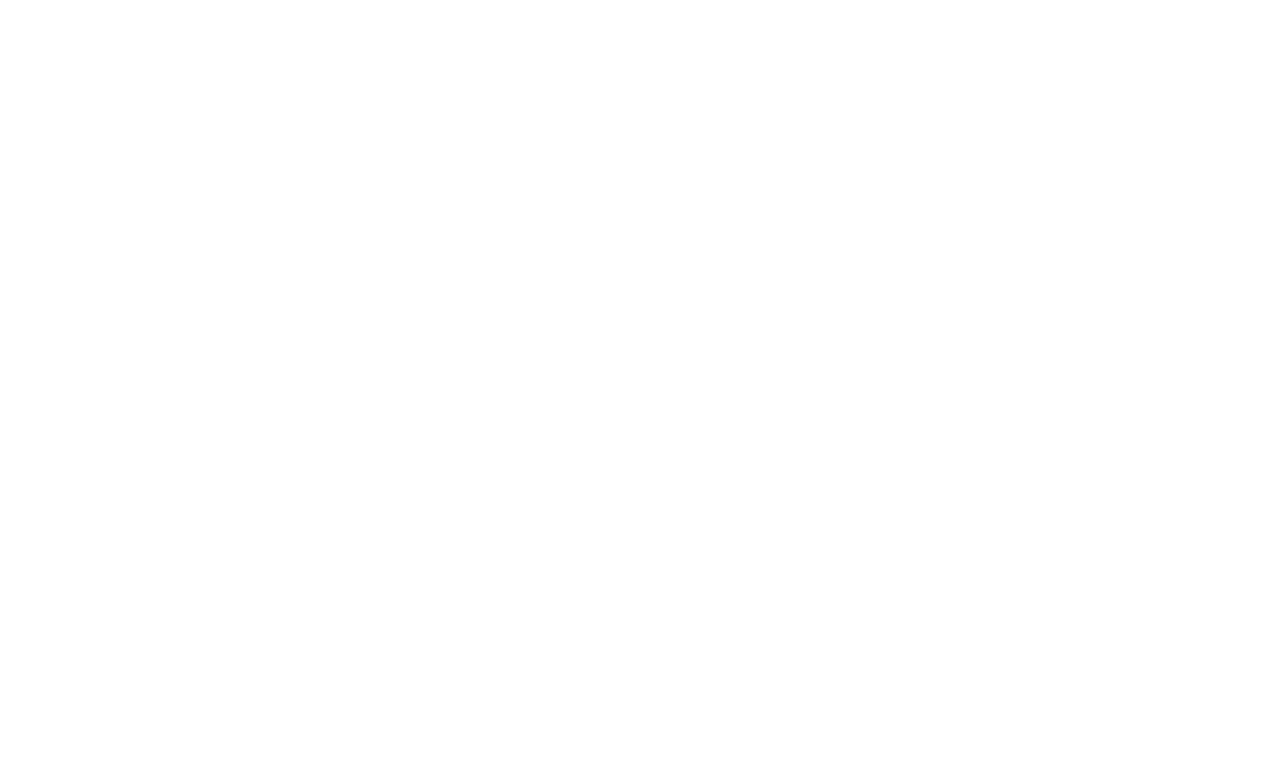
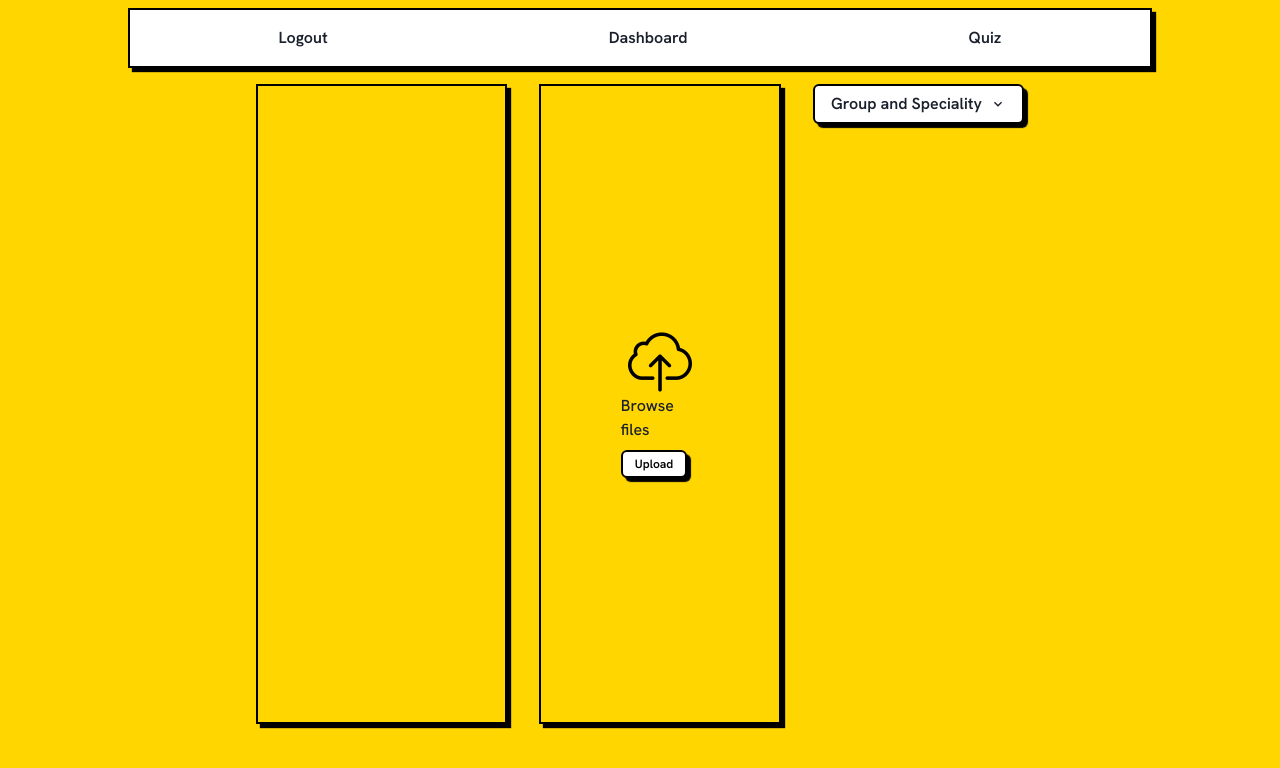
Before and after one commit to Cushz/Quiz_Front, a React (Vite) app in the folder quiz_front/: page /dashboard in a window 1280 px wide. Before the commit this address had no page. Shown: the top 768 px of the page. Built offline with nearby package versions, Linux system fonts and the light colour scheme.

Commit message:
Dashboard modified, Navbar added

```diff
--- a/quiz_front/package.json
+++ b/quiz_front/package.json
@@ -9,6 +9,7 @@
     "preview": "vite preview"
   },
   "dependencies": {
+    "@chakra-ui/icons": "^2.0.17",
     "@chakra-ui/react": "^2.5.1",
     "@emotion/react": "^11.10.6",
     "@emotion/styled": "^11.10.6",
--- a/quiz_front/src/components/GroupSelection.jsx
+++ b/quiz_front/src/components/GroupSelection.jsx
@@ -2,37 +2,42 @@
 import {
   Flex,
   Box,
-  Heading,
-  Text,
   Button,
-  Select,
-  Link,
+  Menu,
+  MenuButton,
+  MenuList,
+  MenuItem,
 } from "@chakra-ui/react";
 import { useEffect } from "react";
+import {ChevronDownIcon} from "@chakra-ui/icons"
 export default function GroupSelection() {
-  useEffect(()=>{
-    document.title= "Quiz App | Groups"
-   })
+  useEffect(() => {
+    document.title = "Quiz App | Groups";
+  });
   return (
-    <div className="quiz-body">
-      <Flex
-        justifyContent={"center"}
-        alignItems={"center"}
-        margin={"10em auto 0 auto"}
-      >
+    <div>
+      <Flex justifyContent={"center"} alignItems={"center"}>
         <Box>
-          <Select
-            boxShadow={"4px 4px 1px black"}
-            border={"2px solid black"}
-            _hover={{border:"2px solid black"}}
-            focusBorderColor={"black"}
-            cursor="pointer"
-            placeholder="Select your group and speciality"
-          >
-            <option value="option1">L0 Math</option>
-            <option value="option2">L3 geophysics</option>
-            <option value="option3">L1 geophysics</option>
-          </Select>
+          <Menu>
+            <MenuButton
+              boxShadow={"4px 4px 1px black"}
+              border={"2px solid black"}
+              _hover={{ border: "2px solid black" }}
+              focusBorderColor={"black"}
+              cursor="pointer"
+              placeholder="Group and Speciality"
+              as={Button}
+              rightIcon={<ChevronDownIcon />}
+              backgroundColor={"white"}
+            >
+              Group and Speciality
+            </MenuButton>
+            <MenuList>
+              <MenuItem>L0 Math</MenuItem>
+              <MenuItem>L1 Math</MenuItem>
+              <MenuItem>L2 Math</MenuItem>
+            </MenuList>
+          </Menu>
         </Box>
       </Flex>
     </div>
--- /dev/null
+++ b/quiz_front/src/components/Navbar.jsx
@@ -0,0 +1,75 @@
+import React, { useState, useEffect } from "react";
+import { Flex, Box, Button, Link } from "@chakra-ui/react";
+
+export default function Navbar() {
+  const [isLoggedIn, setIsLoggedIn] = useState(true);
+
+  const handleLogout = () => {
+    setIsLoggedIn(false);
+  };
+
+  const handleLogin = () => {
+    setIsLoggedIn(true);
+  };
+  return (
+    <Flex
+      justifyContent={"space-around"}
+      w={"80%"}
+      m={"0.5em auto 0 auto"}
+      boxShadow={"4px 4px 1px black"}
+      border={"2px solid black"}
+      backgroundColor={"white"}
+      p={"0.5em"}
+    >
+      {isLoggedIn ? (
+        <>
+          <Box>
+            <Button
+              _hover={{ backgroundColor: "black", color: "white" }}
+              border={"none"}
+              variant={"outline"}
+              onClick={handleLogout}
+            >
+              Logout
+            </Button>
+          </Box>
+          <Link style={{textDecoration:"none"}} href={"/dashboard"}>
+          <Box>
+            <Button
+              _hover={{ backgroundColor: "black", color: "white" }}
+              border={"none"}
+              variant={"outline"}
+            >
+              Dashboard
+            </Button>
+          </Box>
+          </Link>
+        </>
+      ) : (
+        <>
+          <Box>
+            <Button
+              _hover={{ backgroundColor: "black", color: "white" }}
+              border={"none"}
+              variant={"outline"}
+              onClick={handleLogin}
+            >
+              Login
+            </Button>
+          </Box>
+        </>
+      )}
+      <Link style={{textDecoration:"none"}} href={"/quiz"}>
+            <Box>
+              <Button
+                _hover={{ backgroundColor: "black", color: "white" }}
+                border={"none"}
+                variant={"outline"}
+              >
+                Quiz
+              </Button>
+            </Box>
+          </Link>
+    </Flex>
+  );
+}
--- a/quiz_front/src/components/QuestionManagement.jsx
+++ b/quiz_front/src/components/QuestionManagement.jsx
@@ -7,13 +7,9 @@
 import {
   Flex,
   Box,
-  Heading,
   Text,
   Button,
-  FormControl,
   FormLabel,
-  FormErrorMessage,
-  FormHelperText,
   Input,
   Image,
   Modal,
@@ -24,6 +20,8 @@
   ModalBody,
   ModalCloseButton,
 } from "@chakra-ui/react";
+import GroupSelection from "./GroupSelection";
+import Navbar from "./Navbar";
 import { useNavigate } from "react-router-dom";
 
 
@@ -48,17 +46,18 @@
 
   return (
     <div className="quiz-body">
+      <Navbar />
       <Flex
         gap={"2em"}
         w={"60%"}
         margin={"1em auto 0 auto"}
-        h={"90%"}
+        h={"80%"}
         flexDirection={{ md: "row", base: "column" }}
       >
         <Flex
           boxShadow={"4px 4px 1px black"}
           border={"2px solid black"}
-          w={{md:"50%", base:"column"}}
+          w={{md:"35%", base:"100%"}}
           flexDirection={"column"}
           p={"1em"}
           gap={2}
@@ -172,6 +171,7 @@
             </form>
           </Flex>
         </Flex>
+        <GroupSelection />
       </Flex>
     </div>
   );
--- a/quiz_front/src/components/Welcome.jsx
+++ b/quiz_front/src/components/Welcome.jsx
@@ -4,6 +4,7 @@
 import logo from "../assets/vectorpaint.svg";
 import "../assets/style.css";
 import { useNavigate } from "react-router-dom";
+import Navbar from "./Navbar";
 export default function Welcome() {
 
 const navigate = useNavigate();
--- a/quiz_front/src/main.jsx
+++ b/quiz_front/src/main.jsx
@@ -4,11 +4,11 @@
 import Stats from "./components/Stats"
 import Welcome from "./components/Welcome"
 import SignIn from "./components/SignIn";
-import GroupSelection from "./components/GroupSelection";
 import QuestionManagement from "./components/QuestionManagement";
 import { ChakraProvider } from '@chakra-ui/react';
 import { BrowserRouter, Routes, Route } from "react-router-dom";
 import "../src/assets/style.css"
+import Navbar from "./components/Navbar";
 import dotenv from "dotenv";
 
 
@@ -21,8 +21,7 @@
           <Route path="quiz/" element={<Quiz />} />
           <Route path="stats/" element={<Stats />} />
           <Route path="auth/" element={<SignIn />} />
-          <Route path="groups/" element={<GroupSelection />} />
-          <Route path="manage/" element={<QuestionManagement />} />
+          <Route path="dashboard/" element={<QuestionManagement />} />
         </Routes>
       </BrowserRouter>
   </React.StrictMode>
```
Also changed, not shown: 1 other file (tests, documents, lock files or other folders).
